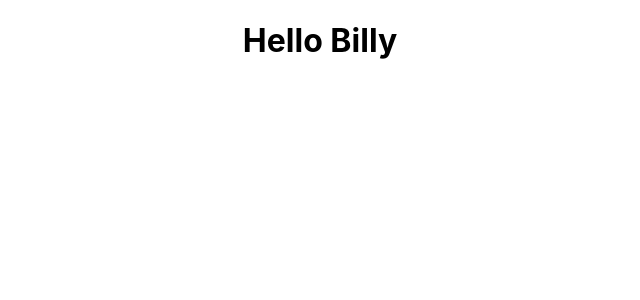
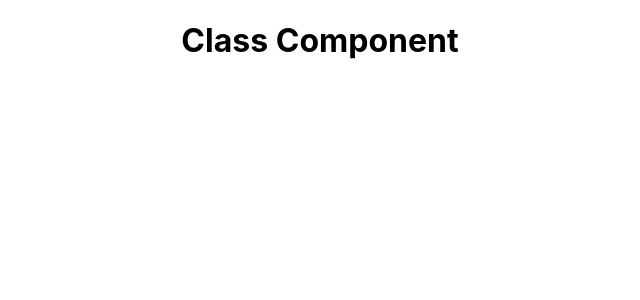
Before and after one commit to billyli19/ReactJs, a React (Create React App) app: page / in a window 1280 px wide. Shown: the top 300 px of the page, without its empty margins (320-960 px from the left). Built offline with nearby package versions, Linux system fonts and the light colour scheme.

Commit message:
Class Component added

```diff
--- a/src/App.js
+++ b/src/App.js
@@ -2,6 +2,7 @@
 import logo from "./logo.svg";
 import "./App.css";
 import Greet from "./Component/Greet";
+import Welcome from "./Component/Welcome";
 
 // Functional Component
 function GreetComponent() {
@@ -12,10 +13,21 @@
   );
 }
 
+// Class Component
+function WelcomeComponent() {
+  return (
+    <dv>
+      <Welcome />
+    </dv>
+  );
+}
+
 function App() {
   return (
     <div className="App">
-      <GreetComponent />
+      {/* <GreetComponent /> */}
+
+      <WelcomeComponent />
     </div>
   );
 }
--- /dev/null
+++ b/src/Component/Welcome.js
@@ -0,0 +1,13 @@
+import React, { Component } from "react";
+
+class Welcome extends Component {
+  render() {
+    return (
+      <div>
+        <h1> Class Component</h1>
+      </div>
+    );
+  }
+}
+
+export default Welcome;
```
